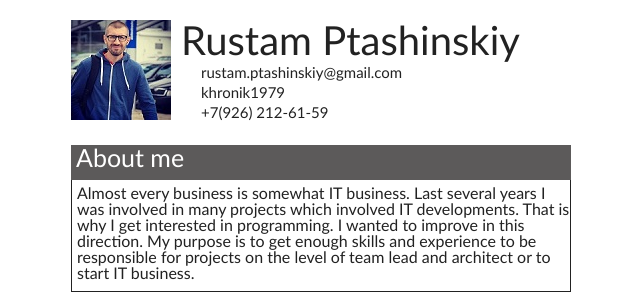
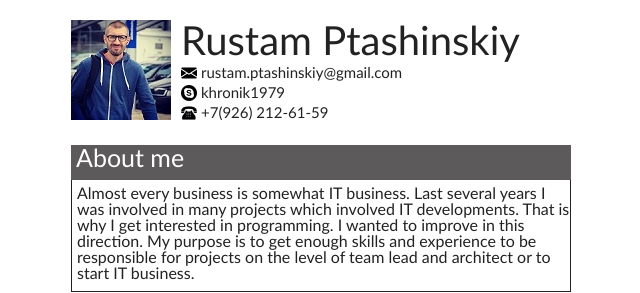
Before and after one commit to khronic79/rsschool-cv, a plain HTML site: page index.html in a window 1280 px wide. Shown: the top 293 px of the page, 319-959 px from the left. Drawn offline with Linux system fonts and the light colour scheme; the site is published under a folder, as on GitHub Pages, so addresses that start at the root find nothing.

Commit message:
fix: fix style

```diff
--- a/style.css
+++ b/style.css
@@ -32,21 +32,21 @@ html {
 
 .contacts-li-mail{
   margin-top: 5px;
-  background: url(/icons/001-email.png) left top no-repeat;
+  background: url(./icons/001-email.png) left top no-repeat;
   padding-left: 20px;
   padding-bottom: 5px;
   font-size: 15px;
 }
 
 .contacts-ul-skype {
-  background: url(/icons/004-skype.png) left top no-repeat;
+  background: url(./icons/004-skype.png) left top no-repeat;
   padding-left: 20px;
   padding-bottom: 5px;
   font-size: 15px;
 }
 
 .contacts-ul-phone {
-  background: url(/icons/003-old-typical-phone.png) left top no-repeat;
+  background: url(./icons/003-old-typical-phone.png) left top no-repeat;
   padding-left: 20px;
   padding-bottom: 5px;
   font-size: 15px;
```
